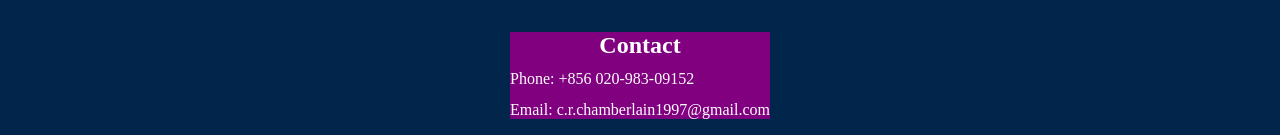
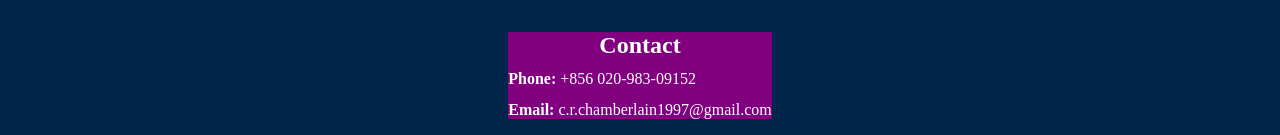
Before and after one commit to AkaraTawng/portfolio-mf-v2, a React (Create React App) app: page / in a window 1280 px wide. Shown: the part 647-782 px from the top of the page. Built offline with nearby package versions, Linux system fonts and the light colour scheme.

Commit message:
set font weight bold on contact spans

```diff
--- a/src/main.css
+++ b/src/main.css
@@ -312,6 +312,9 @@
   text-align: center;
   margin-bottom: 4%;
 }
+#footer-wrapper #sitemap-contact-flex-container #contact ul > li span {
+  font-weight: bold;
+}
 #footer-wrapper #sitemap-contact-flex-container #contact ul > li:first-of-type {
   margin-bottom: 5%;
 }
--- a/src/scss/layout/_footer.scss
+++ b/src/scss/layout/_footer.scss
@@ -39,8 +39,13 @@
                 text-align: center;
                 margin-bottom: 4%;
             }
-            ul>li:first-of-type {
-                margin-bottom: 5%;
+            ul>li {
+                span {
+                    font-weight: bold;
+                }
+                &:first-of-type {
+                    margin-bottom: 5%;
+                }
             }
         }
     }
```
Also changed, not shown: 1 other file (tests, documents, lock files or other folders).
